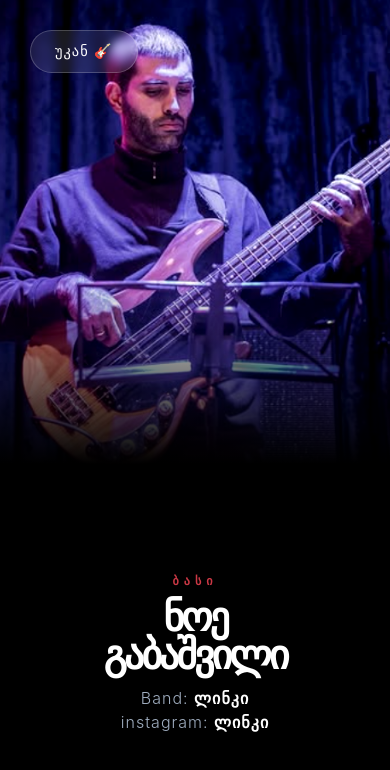
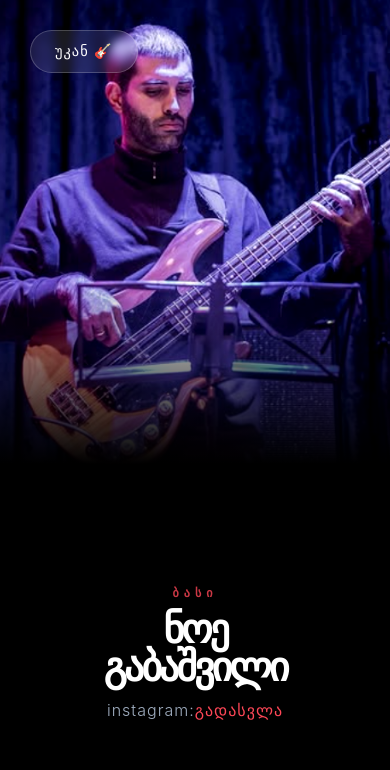
Before and after one commit to gafrindashviligiorgi52-cmd/school-of-rock, a React (Vite) app: page /bass in a window 390 px wide. Shown: the top 770 px of the page. Built offline with nearby package versions, Linux system fonts and the light colour scheme.

Commit message:
done the phone versions and add links

```diff
--- a/src/pages/Bass.jsx
+++ b/src/pages/Bass.jsx
@@ -22,8 +22,11 @@ export default function Bass() {
         <h1>ბასი</h1>
         <h1>ნოე<br/>გაბაშვილი</h1> {/* <br/> დაგვეხმარება დიდ შრიფტზე */}
         {/* <hr /> - HR ამოღებულია CSS-ით */}
-        <h2>Band: <strong>ლინკი</strong></h2>
-        <h2>instagram: <strong>ლინკი</strong></h2>
+        <h2>instagram:
+          <Link to="https://www.instagram.com/noegabashvili/" target="_blank" rel="noopener noreferrer">
+            გადასვლა
+          </Link>
+        </h2>
 
       </div>
     </div>
--- a/src/pages/Drums.jsx
+++ b/src/pages/Drums.jsx
@@ -22,8 +22,11 @@ export default function Drums() {
         <h1>დრამი</h1>
         <h1>ამიკო<br/>ჩუბინიძე</h1> {/* <br/> დაგვეხმარება დიდ შრიფტზე */}
         {/* <hr /> - HR ამოღებულია CSS-ით */}
-        <h2>Band: <strong>ლინკი</strong></h2>
-        <h2>instagram: <strong>ლინკი</strong></h2>
+        <h2>instagram:
+          <Link to="https://www.instagram.com/amikochubinidze/" target="_blank" rel="noopener noreferrer">
+            გადასვლა
+          </Link>
+          </h2>
 
       </div>
     </div>
--- a/src/pages/Guitar.jsx
+++ b/src/pages/Guitar.jsx
@@ -20,9 +20,12 @@ export default function Guitar() {
       {/* მინიმალისტური ტექსტის სექცია */}
       <div className='info-section'>
         <h1>გიტარა</h1>
-        <h1>ნიკო<br/>მანტიძე</h1>
-        <h2>Band: <strong>ლინკი</strong></h2>
-        <h2>instagram: <strong>ლინკი</strong></h2>
+        <h1>ნიკო<br/>მანთიძე</h1>
+        <h2>instagram:
+          <Link to="https://www.instagram.com/nmantidze/" target="_blank" rel="noopener noreferrer">
+             გადასვლა
+          </Link>
+          </h2>
 
         {/* მეორე მასწავლებელზე გადასვლა */}
         <Link to="/guitar2" style={{ textDecoration: 'none' }}>
--- a/src/pages/Guitar2.jsx
+++ b/src/pages/Guitar2.jsx
@@ -20,9 +20,12 @@ export default function Guitar2() {
       {/* მინიმალისტური ტექსტის სექცია */}
       <div className='info-section-2'>
         <h1>გიტარა</h1>
-        <h1>ლევანი <br /> გვარი იდკ</h1>
-        <h2>Band: <strong>ლინკი</strong></h2>
-        <h2>instagram: <strong>ლინკი</strong></h2>
+        <h1>ლევანი <br /> ზარიძე</h1>
+        <h2>instagram:
+          <Link to="https://www.instagram.com/aluchaisthebest/" target="_blank" rel="noopener noreferrer">
+            გადასვლა
+          </Link>
+        </h2>
 
         {/* პირველ მასწავლებელზე გადასვლა */}
         <Link to="/guitar" style={{ textDecoration: 'none' }}>
--- a/src/pagescss/Guitar.css
+++ b/src/pagescss/Guitar.css
@@ -134,6 +134,14 @@ button.next-btn:hover {
   font-weight: 600;
 }
 
+a {
+  color: #ff4757;
+  text-decoration: none;
+  transition: color 0.3s ease;
+}
+a:hover {
+  color: #ff6b81;
+}
 @media (max-width: 1024px) {
   .flex-container {
     flex-direction: column;
--- a/src/pagescss/Guitar2.css
+++ b/src/pagescss/Guitar2.css
@@ -134,6 +134,16 @@ button.next-btn-2:hover {
   transform: scale(1.05);
 }
 
+a {
+  color: #ff4757;
+  text-decoration: none;
+  transition: color 0.3s ease;
+}
+
+a:hover {
+  color: #ff6b81;
+}
+
 /* --- მობილურის ადაპტაცია --- */
 @media (max-width: 1024px) {
   .flex-container-2 {
```
